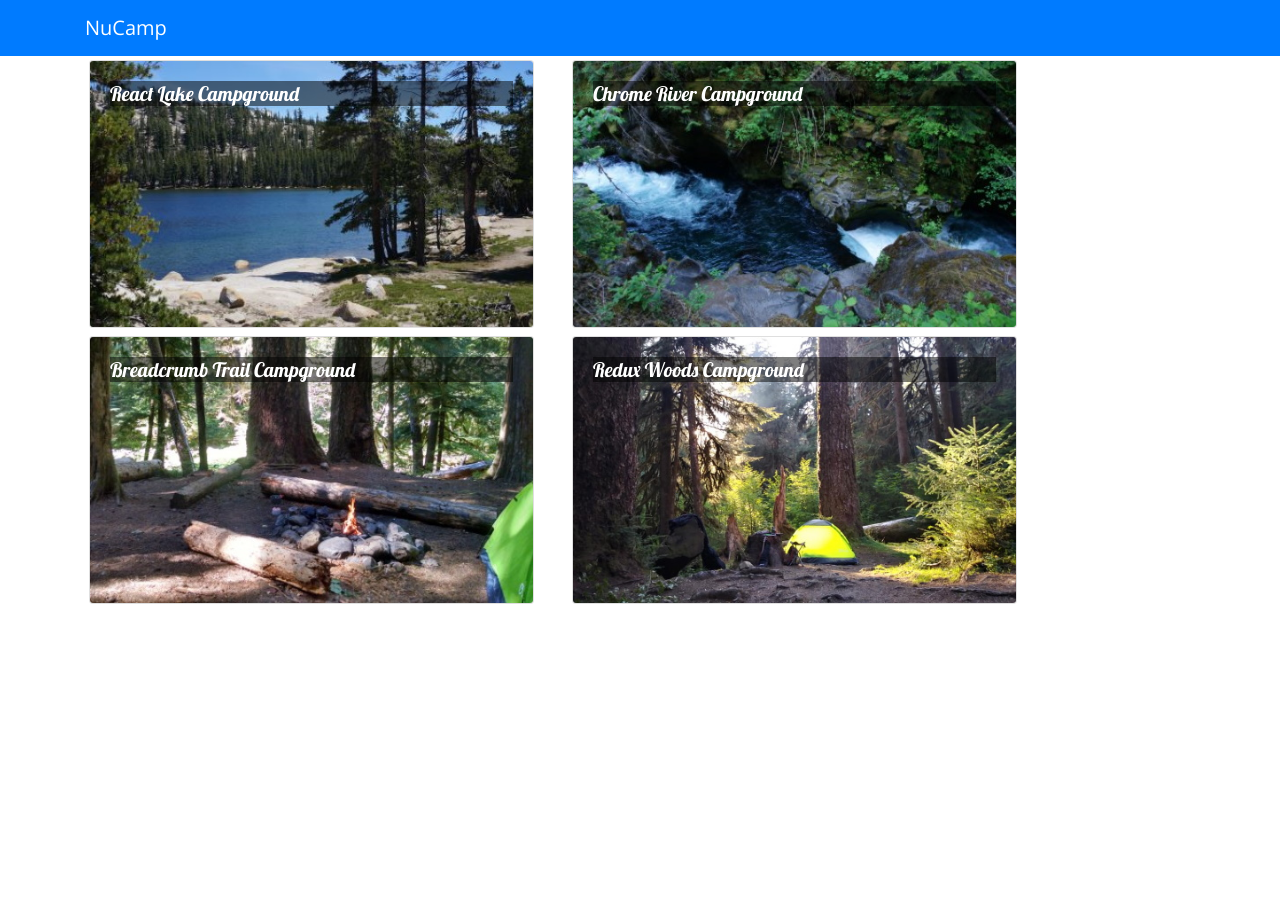
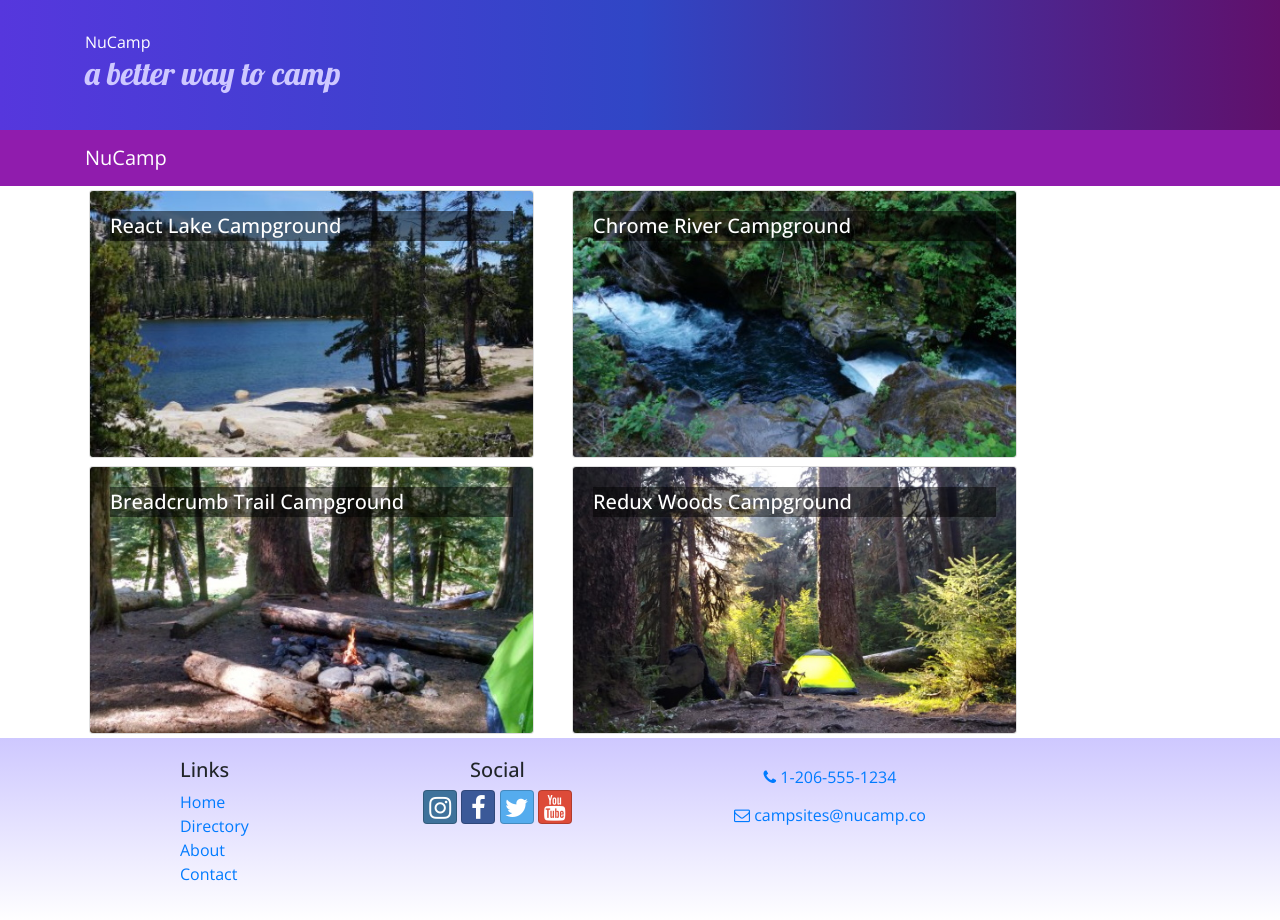
Before and after one commit to Orellana1993/nucampsite, a React (Create React App) app: page / in a window 1280 px wide. Before the commit the page ends 800 px from the top, so only its background shows below. Built offline with nearby package versions, Linux system fonts and the light colour scheme.

Commit message:
Header and Footer

```diff
--- a/package.json
+++ b/package.json
@@ -4,7 +4,9 @@
   "private": true,
   "dependencies": {
     "bootstrap": "4.5.2",
+    "bootstrap-social": "5.1.1",
     "cra-template": "1.1.2",
+    "font-awesome": "4.7.0",
     "react": "^17.0.2",
     "react-dom": "^17.0.2",
     "react-popper": "1.3.6",
--- a/src/App.css
+++ b/src/App.css
@@ -2,11 +2,46 @@
   font-family: "Open Sans", sans-serif;
 }
 
+h1, h2, h3, .card-body>.card-title {
+  font-family: "lobster", cursive;
+}
+
 .card-title {
-  font: 500 1.25rem "Lobster", cursive;
+  font-weight:  500;
+  font-size: 1.25rem;
+}
+
+h2 {
+  color: #3046c5;
 }
 
 .card-img-overlay .card-title {
   color: white;
   background-color: rgba(0, 0, 0, 0.5);
 }
+
+.row-content {
+  padding: 50px 0;
+  border-bottom: 1px ridge;
+  min-height: 200px;
+}
+
+.site-footer {
+  background-image: linear-gradient(#CEC8FF, white);
+  padding: 20px 0;
+}
+
+.jumbotron {
+  margin: 0;
+  padding: 30px;
+  background-image: linear-gradient(to right, #5637DD, #3046C5, #60106B);
+  color: white;
+}
+
+.jumbotron h2 {
+  color: #CEC8FF;
+}
+
+.navbar-dark {
+  background-color: #901CAD;
+}
--- /dev/null
+++ b/src/components/FooterComponent.js
@@ -0,0 +1,35 @@
+import React from 'react';
+
+function Footer(props) {
+    return (
+        <footer className="site-footer">
+            <div className="container">
+                <div className="row">
+                    <div className="col-4 col-sm-2 offset-1">
+                        <h5>Links</h5>
+                        <ul className="list-unstyled">
+                            <li><a href="#">Home</a></li>
+                            <li><a href="#">Directory</a></li>
+                            <li><a href="#">About</a></li>
+                            <li><a href="#">Contact</a></li>
+                        </ul>
+                    </div>
+                    <div className="col-6 col-sm-3 text-center">
+                        <h5>Social</h5>
+                        <a className="btn btn-social-icon btn-instagram" href="http://instagram.com/"><i className="fa fa-instagram" /></a>{' '}
+                        <a className="btn btn-social-icon btn-facebook" href="http://www.facebook.com/"><i className="fa fa-facebook" /></a>{' '}
+                        <a className="btn btn-social-icon btn-twitter" href="http://twitter.com/"><i className="fa fa-twitter" /></a>{' '}
+                        <a className="btn btn-social-icon btn-google" href="http://youtube.com/"><i className="fa fa-youtube" /></a>
+                    </div>
+                    <div className="col-sm-4 text-center">
+                        <a role="button" className="btn btn-link" href="tel:+12065551234"><i className="fa fa-phone" /> 1-206-555-1234</a><br />
+                        <a role="button" className="btn btn-link" href="mailto:notreal@notreal.co"><i className="fa fa-envelope-o" /> campsites@nucamp.co</a>
+                    </div>
+                </div>
+            </div>
+        </footer>
+    )
+}
+
+
+export default Footer;
--- /dev/null
+++ b/src/components/HeaderComponent.js
@@ -0,0 +1,30 @@
+import React, { Component } from 'react'
+import { Navbar, NavbarBrand, Jumbotron } from 'reactstrap'
+
+class Header extends Component {
+    render(){
+        return(
+            <React.Fragment>
+                <Jumbotron fluid>
+                    <div className='container'>
+                        <div className='row'>
+                            <div className='col'>
+                                <hi>NuCamp</hi>
+                                <h2>a better way to camp</h2>
+                            </div>
+                        </div>
+                    </div>
+                </Jumbotron>
+                <Navbar dark sticky='top'>
+                    <div className='container'>
+                        <NavbarBrand href="/">NuCamp</NavbarBrand>
+                    </div>
+                </Navbar>
+            </React.Fragment>
+        );
+    }
+}
+
+
+
+export default Header;
--- a/src/components/MainComponent.js
+++ b/src/components/MainComponent.js
@@ -1,9 +1,10 @@
 
 import React, { Component } from 'react';
-import { Navbar, NavbarBrand } from 'reactstrap';
 import Directory from './DirectoryComponents';
 import CampsiteInfo from './CampsiteInfoComponent';
 import { CAMPSITES } from '../shared/campsites';
+import Header from './HeaderComponent';
+import Footer from './FooterComponent';
 
 class Main extends Component {
     constructor(props) {
@@ -21,13 +22,10 @@
     render() {
         return (
             <div>
-                <Navbar dark color="primary">
-                    <div className="container">
-                        <NavbarBrand href="/">NuCamp</NavbarBrand>
-                    </div>
-                </Navbar>
+                <Header />
                 <Directory campsites={this.state.campsites} onClick={campsiteId => this.onCampsiteSelect(campsiteId)}/>
                 <CampsiteInfo campsite={this.state.campsites.filter(campsite => campsite.id === this.state.selectedCampsite)[0]} />
+                <Footer />
             </div>
         );
     };
--- a/src/index.js
+++ b/src/index.js
@@ -2,10 +2,11 @@
 import ReactDOM from 'react-dom';
 import './index.css';
 import reportWebVitals from './reportWebVitals';
-//import * as serviceWorker from './serviceWorkers'
 import 'bootstrap/dist/css/bootstrap.min.css';
 import 'typeface-lobster';
 import 'typeface-open-sans';
+import 'font-awesome/css/font-awesome.css';
+import 'bootstrap-social/bootstrap-social.css';
 import App from './App';
 
 
@@ -20,4 +21,3 @@
 // to log results (for example: reportWebVitals(console.log))
 // or send to an analytics endpoint. Learn more: https://bit.ly/CRA-vitals
 reportWebVitals();
-//serviceWorker.unregister();
```
Also changed, not shown: 1 other file (tests, documents, lock files or other folders).
